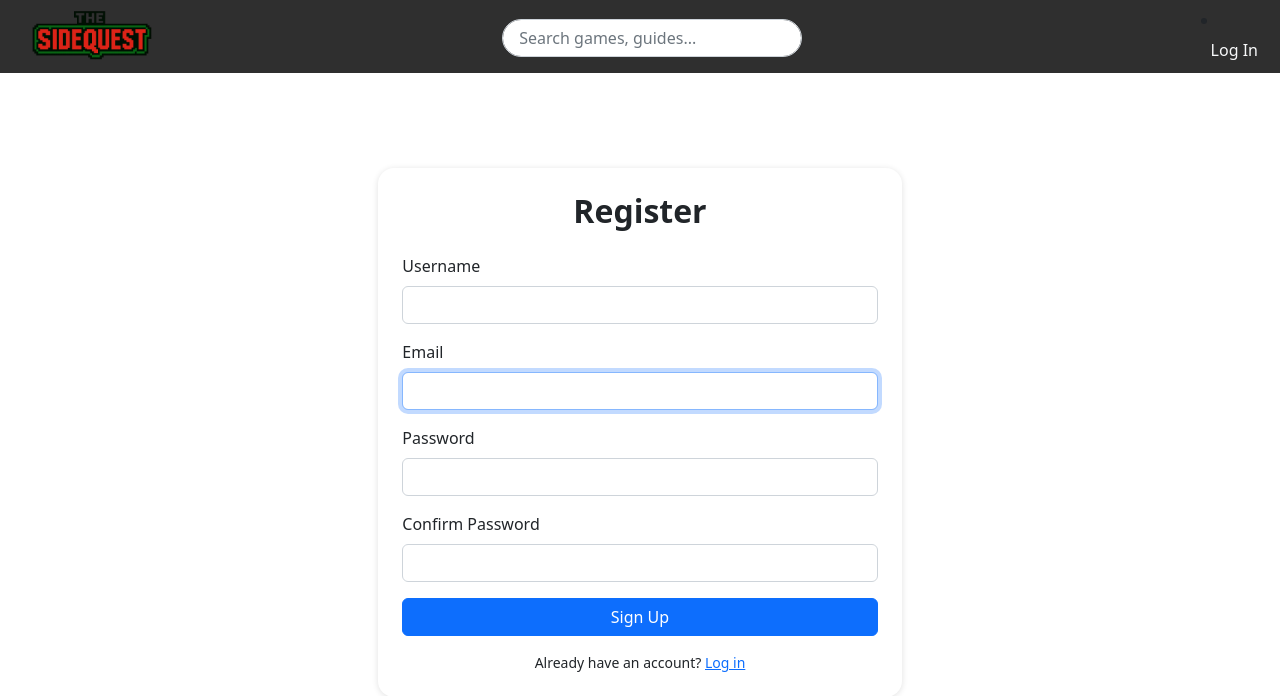
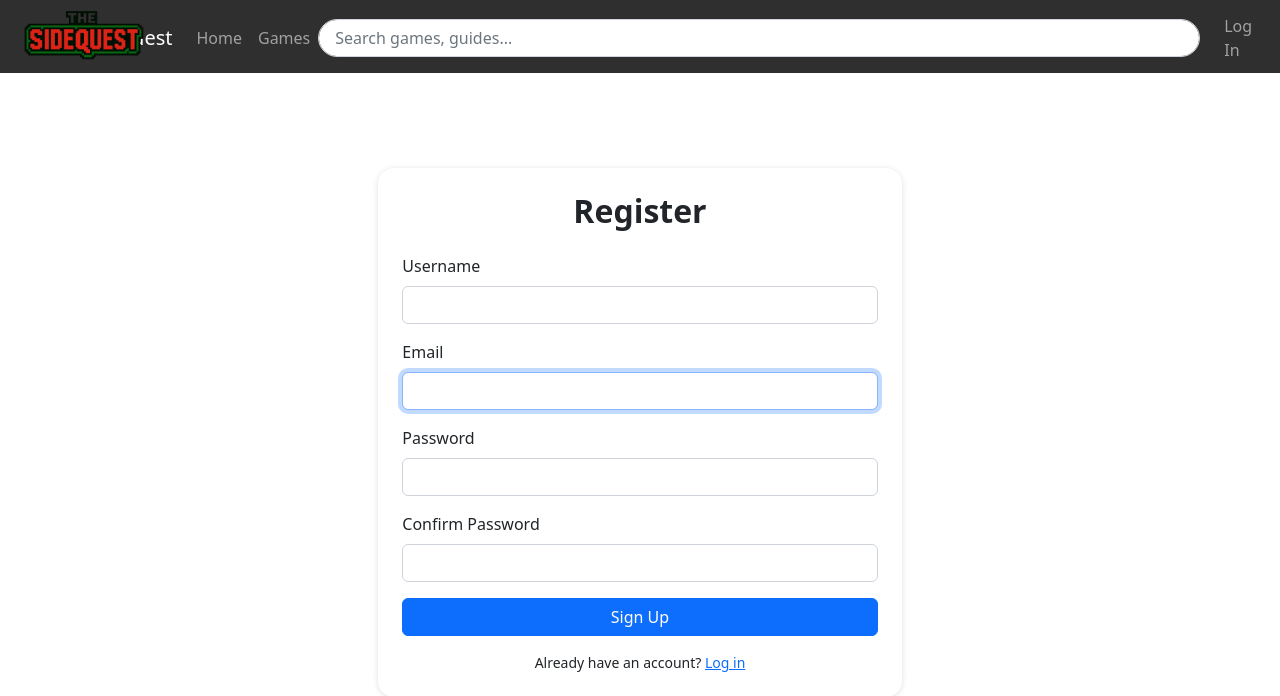
Before and after one commit to FierceDeity77/The_sidequest_project, a Django app: page /accounts/register/ in a window 1280 px wide. Shown: the top 696 px of the page. Run offline with Django 5.2, Linux system fonts and the light colour scheme; some libraries are stand-ins or nearby versions.

Commit message:
fix navbar for mobile

```diff
--- a/templates/base.html
+++ b/templates/base.html
@@ -35,60 +35,63 @@
   <!-- Navbar -->
   <nav class="navbar navbar-expand-lg navbar-dark bg-dark">
   <div class="container-fluid">
-      <a class="navbar-brand d-flex align-items-center ms-2" href="{% url 'content:home' %}">
+    <!-- Brand -->
+    <a class="navbar-brand d-flex align-items-center" href="{% url 'content:home' %}">
       <img src="{% static 'default_images/the_sidequest_logo.png' %}"
-        alt="The Sidequest Logo"
-        height="40"
-        class="me-2 navbar-logo">
+           alt="Logo" height="40" class="me-2 navbar-logo">
+      Sidequest
     </a>
+
+    <!-- Toggler -->
     <button class="navbar-toggler" type="button" data-bs-toggle="collapse"
             data-bs-target="#navbarSupportedContent" aria-controls="navbarSupportedContent"
             aria-expanded="false" aria-label="Toggle navigation">
       <span class="navbar-toggler-icon"></span>
     </button>
 
+    <!-- Collapsible Content -->
     <div class="collapse navbar-collapse" id="navbarSupportedContent">
+      <!-- Left-aligned (optional links can go here) -->
+      <ul class="navbar-nav me-auto mb-2 mb-lg-0">
+        <li class="nav-item">
+          <a class="nav-link {% if request.resolver_match.url_name == 'home' %}active{% endif %}"
+             href="{% url 'content:home' %}">Home</a>
+        </li>
+        <li class="nav-item">
+          <a class="nav-link {% if request.resolver_match.url_name == 'game-list' %}active{% endif %}"
+             href="{% url 'content:game-list' %}">Games</a>
+        </li>
+      </ul>
 
-        <!-- Search Bar -->
-        <form class="d-flex mx-auto" role="search" method="get" action="
-        {% url 'content:search' %}">
-          <input class="form-control rounded-pill px-3 search-input"
-                 type="search" placeholder="Search games, guides..."
-                 aria-label="Search" name="q">
+      <!-- Centered Search (stacked on mobile) -->
+      <form class="d-flex my-2 my-lg-0 w-100 w-lg-auto" role="search" method="get" action="{% url 'content:search' %}">
+        <input class="form-control rounded-pill px-3" type="search" placeholder="Search games, guides..." name="q">
       </form>
 
+      <!-- Right-aligned items -->
+      <ul class="navbar-nav ms-lg-3 mb-2 mb-lg-0">
         {% if user.is_authenticated %}
-      <!-- Notification Bell -->
-<li class="nav-item dropdown me-1" style="list-style: none;">
-  <a class="nav-link position-relative text-light"
-     href="#" id="notifDropdown"
+          <!-- Notifications -->
+          <li class="nav-item dropdown me-2">
+            <a class="nav-link position-relative" href="#" id="notifDropdown"
                role="button" data-bs-toggle="dropdown" aria-expanded="false">
               <i class="bi bi-bell fs-5 text-light"></i>
-    <!-- Red dot indicator (hidden by default) -->
-    <span id="notifDot"
-          class="position-absolute top-0 start-100 translate-middle p-1 bg-danger rounded-circle d-none"
-          style="border: 2px solid white;">
-      <span class="visually-hidden">New alerts</span>
-    </span>
+              <span id="notifDot" class="position-absolute top-0 start-100 translate-middle p-1 bg-danger rounded-circle d-none"
+                    style="border: 2px solid white;"></span>
             </a>
-
-  <ul class="dropdown-menu dropdown-menu-end shadow" aria-labelledby="notifDropdown" style="list-style: none;">
-    <!-- Notifications will be dynamically loaded here by JavaScript -->
-  </ul>
+            <ul class="dropdown-menu dropdown-menu-end shadow" aria-labelledby="notifDropdown"></ul>
           </li>
 
           <!-- User Profile -->
           <li class="nav-item dropdown">
-        <a class="nav-link dropdown-toggle d-flex align-items-center text-light"
-          href="#" id="userDropdown" role="button" data-bs-toggle="dropdown" aria-expanded="false">
+            <a class="nav-link dropdown-toggle d-flex align-items-center" href="#" id="userDropdown"
+               role="button" data-bs-toggle="dropdown" aria-expanded="false">
               {% if user.avatar %}
-            <img src="{{ user.avatar.url }}" alt="avatar"
-                class="rounded-circle me-2" width="32" height="32">
+                <img src="{{ user.avatar.url }}" alt="avatar" class="rounded-circle me-2" width="32" height="32">
               {% else %}
-            <img src="{% static 'default_images/default-avatar.jpg' %}" alt="default avatar"
-                class="rounded-circle me-2" width="32" height="32">
+                <img src="{% static 'default_images/default-avatar.jpg' %}" alt="avatar" class="rounded-circle me-2" width="32" height="32">
               {% endif %}
-          <span class="text-light">{{ user.username }}</span>
+              <span>{{ user.username }}</span>
             </a>
             <ul class="dropdown-menu dropdown-menu-end" aria-labelledby="userDropdown">
               <li><a class="dropdown-item" href="{% url 'user-profile' user.id %}">View Profile</a></li>
@@ -98,10 +101,8 @@
             </ul>
           </li>
         {% else %}
-      <!-- Login Link -->
           <li class="nav-item">
-        <a class="nav-link text-light {% if request.resolver_match.url_name == 'login' %}active{% endif %}"
-          href="{% url 'login' %}">Log In</a>
+            <a class="nav-link {% if request.resolver_match.url_name == 'login' %}active{% endif %}" href="{% url 'login' %}">Log In</a>
           </li>
         {% endif %}
       </ul>
```
Lines whose indentation alone changed are shown as unchanged.
